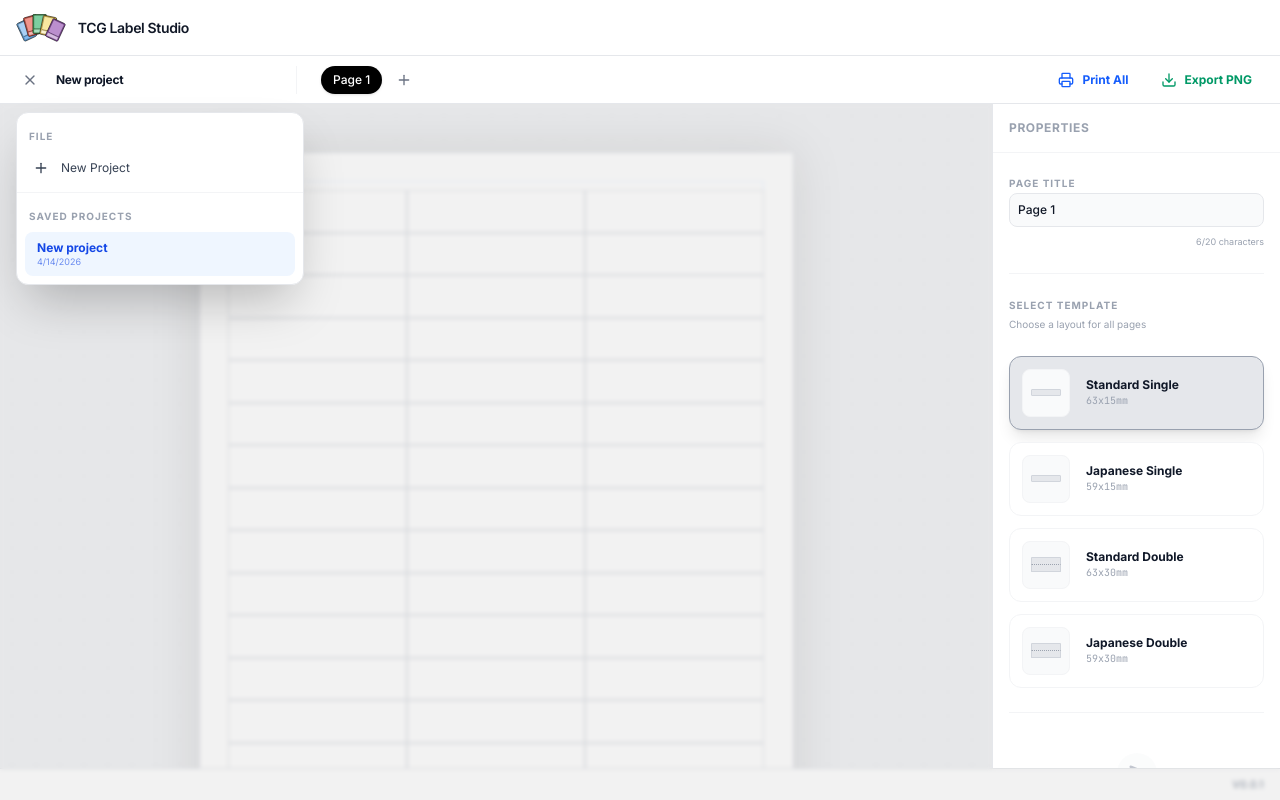
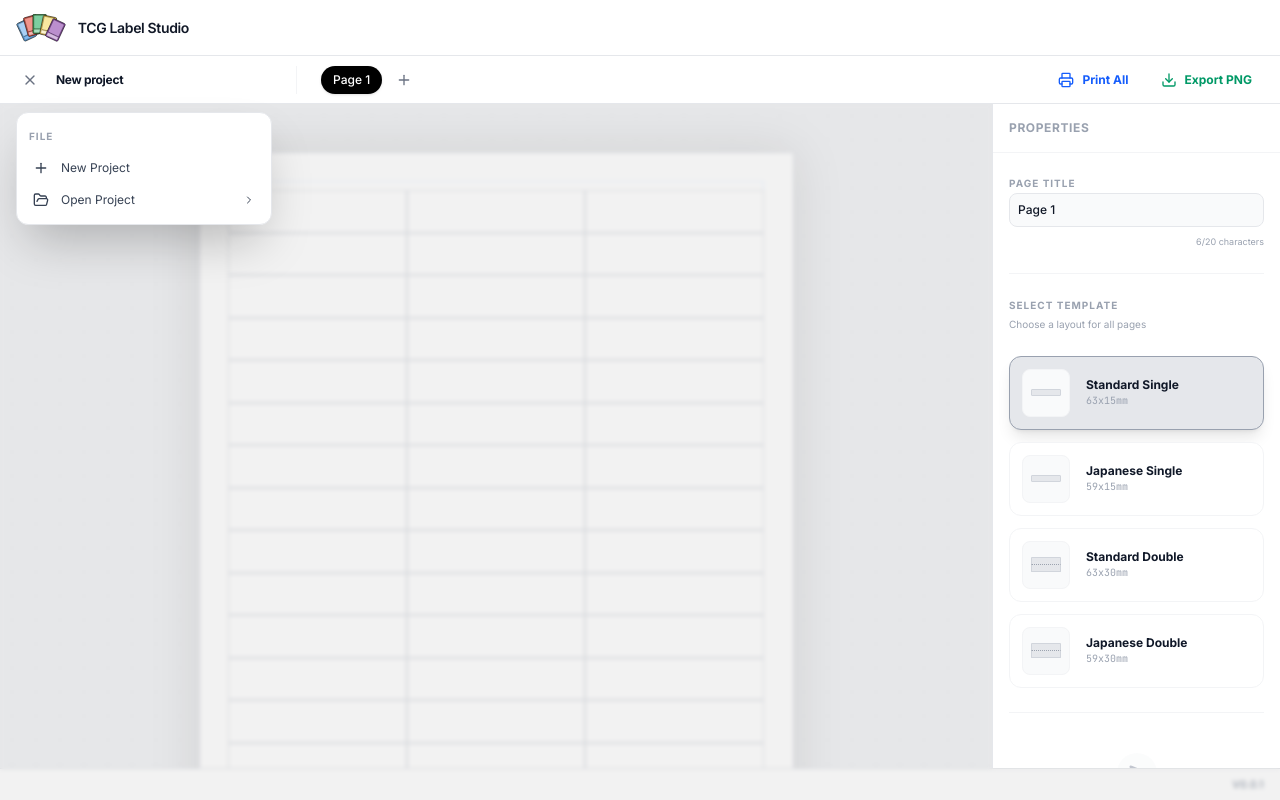
Before and after one commit to AleTornesello/tcg-label-studio, a React (Vite) app: page / in a window 1280 px wide. Both pictures are taken after a click on the button 30 px from the left and 79 px from the top of the page. Built offline with nearby package versions, Linux system fonts and the light colour scheme.

Commit message:
feat: Add project management submenu
Introduces a new submenu for project management actions, including opening projects and creating new ones. This enhances the user interface for project management.

```diff
--- a/src/App.tsx
+++ b/src/App.tsx
@@ -19,6 +19,8 @@ import {
   Loader2,
   Menu,
   X,
+  FolderOpen,
+  ChevronRight,
 } from "lucide-react";
 
 interface CellData {
@@ -50,6 +52,7 @@ export default function App() {
     return saved ? JSON.parse(saved) : [];
   });
   const [isMenuOpen, setIsMenuOpen] = useState(false);
+  const [isSubmenuOpen, setIsSubmenuOpen] = useState(false);
   const [selectedTemplate, setSelectedTemplate] = useState<Template>(TEMPLATES[0]);
   const [selectedCellIndex, setSelectedCellIndex] = useState<number | null>(null);
   const [cellsData, setCellsData] = useState<Record<number, Record<number, CellData>>>({});
@@ -279,14 +282,18 @@ export default function App() {
         <div className="fixed inset-0 z-[15] top-[104px]">
           <div
             className="absolute inset-0 bg-black/5 backdrop-blur-[2px]"
-            onClick={() => setIsMenuOpen(false)}
+            onClick={() => {
+              setIsMenuOpen(false);
+              setIsSubmenuOpen(false);
+            }}
           />
+          <div className="absolute left-4 top-2 flex gap-2 items-start">
             <motion.div
               initial={{ x: -20, opacity: 0 }}
               animate={{ x: 0, opacity: 1 }}
-            className="absolute left-4 top-2 w-72 bg-white rounded-xl shadow-2xl border border-gray-200 overflow-hidden flex flex-col max-h-[calc(100vh-120px)]"
+              className="w-64 bg-white rounded-xl shadow-2xl border border-gray-200 overflow-hidden flex flex-col"
             >
-            <div className="flex-1 overflow-y-auto py-2 custom-scrollbar">
+              <div className="py-2">
                 <div className="px-3 py-2 text-[10px] font-bold text-gray-400 uppercase tracking-widest">File</div>
                 <button
                   onClick={handleNewProject}
@@ -294,16 +301,39 @@ export default function App() {
                 >
                   <Plus className="w-4 h-4" /> New Project
                 </button>
+                <button
+                  onClick={() => setIsSubmenuOpen(!isSubmenuOpen)}
+                  className={`w-full px-4 py-2 text-xs flex items-center justify-between transition-colors ${
+                    isSubmenuOpen ? 'bg-blue-50 text-blue-700' : 'text-gray-700 hover:bg-gray-50'
+                  }`}
+                >
+                  <div className="flex items-center gap-3">
+                    <FolderOpen className="w-4 h-4" /> Open Project
+                  </div>
+                  <ChevronRight className={`w-3 h-3 transition-transform ${isSubmenuOpen ? 'rotate-90' : ''}`} />
+                </button>
+              </div>
+            </motion.div>
 
-              {savedProjects.length > 0 && (
-                <>
-                  <div className="h-px bg-gray-100 my-2" />
-                  <div className="px-3 py-2 text-[10px] font-bold text-gray-400 uppercase tracking-widest">Saved Projects</div>
+            {isSubmenuOpen && (
+              <motion.div
+                initial={{ x: -10, opacity: 0 }}
+                animate={{ x: 0, opacity: 1 }}
+                className="w-72 bg-white rounded-xl shadow-2xl border border-gray-200 overflow-hidden flex flex-col max-h-[calc(100vh-120px)]"
+              >
+                <div className="flex-1 overflow-y-auto py-2 custom-scrollbar">
+                  <div className="px-3 py-2 text-[10px] font-bold text-gray-400 uppercase tracking-widest">Recent Projects</div>
                   <div className="space-y-1 px-2">
-                    {savedProjects.map(project => (
+                    {savedProjects
+                      .sort((a, b) => b.lastModified - a.lastModified)
+                      .slice(0, 10)
+                      .map(project => (
                         <div
                           key={project.id}
-                        onClick={() => loadProject(project)}
+                          onClick={() => {
+                            loadProject(project);
+                            setIsSubmenuOpen(false);
+                          }}
                           className={`group w-full px-3 py-2 rounded-lg text-xs flex items-center justify-between transition-all cursor-pointer ${
                             projectId === project.id ? 'bg-blue-50 text-blue-700' : 'text-gray-600 hover:bg-gray-50'
                           }`}
@@ -322,11 +352,16 @@ export default function App() {
                           </button>
                         </div>
                       ))}
+                    {savedProjects.length === 0 && (
+                      <div className="px-3 py-8 text-center">
+                        <p className="text-[10px] text-gray-400">No saved projects found</p>
                       </div>
-                </>
                     )}
                   </div>
+                </div>
               </motion.div>
+            )}
+          </div>
         </div>
       )}
 
```
Lines whose indentation alone changed are shown as unchanged.
